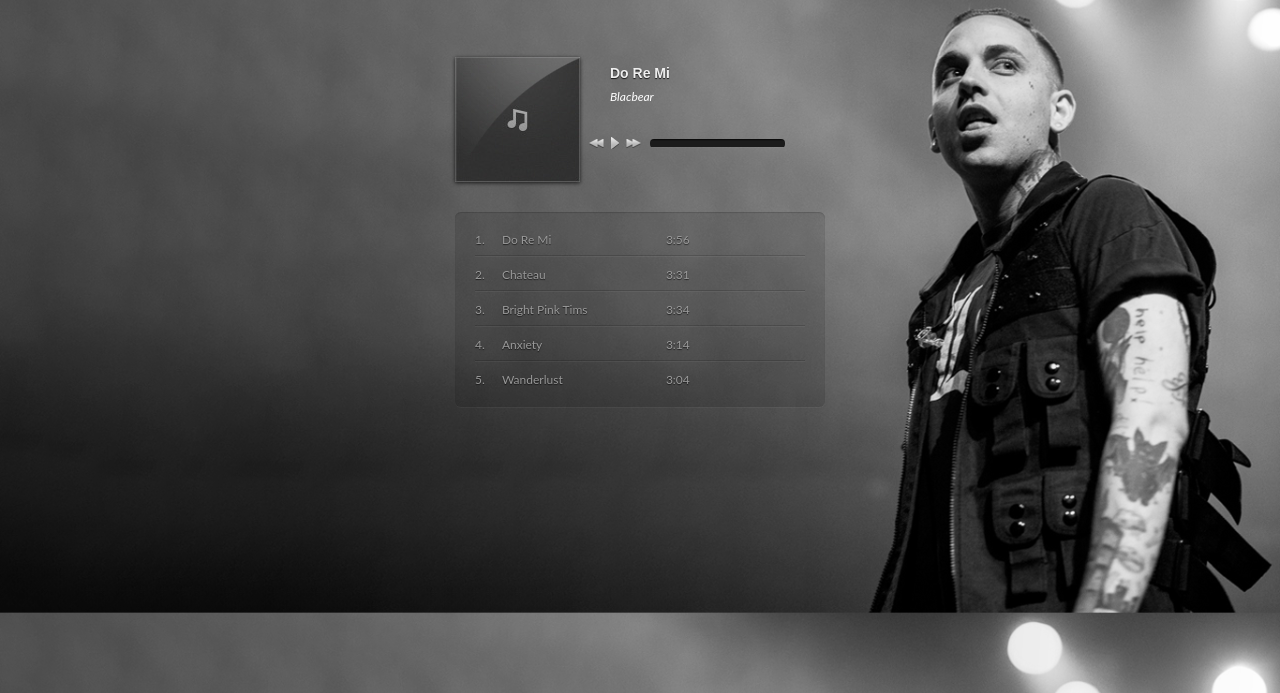
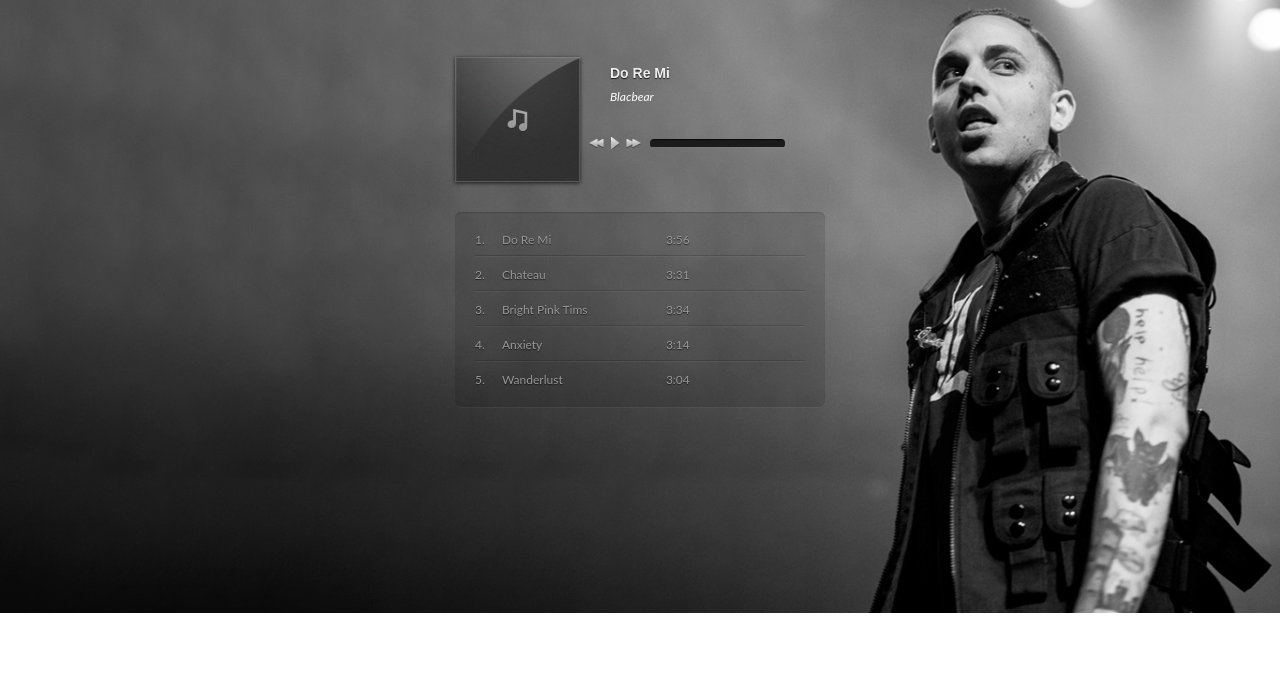
Before and after one commit to DiogoAvilar/blackbear, a plain HTML site: page index.html in a window 1280 px wide. Shown: the part 107-800 px from the top of the page. Drawn offline with Linux system fonts and the light colour scheme.

Commit message:
Add files via upload

```diff
--- a/css/estilo.css
+++ b/css/estilo.css
@@ -9,6 +9,7 @@ html { overflow-y: scroll;
 body{
 	background-image: url(../images/background.png) ;
 	background-size: cover;
+	background-repeat: no-repeat
 }
 
 .logo{
```
